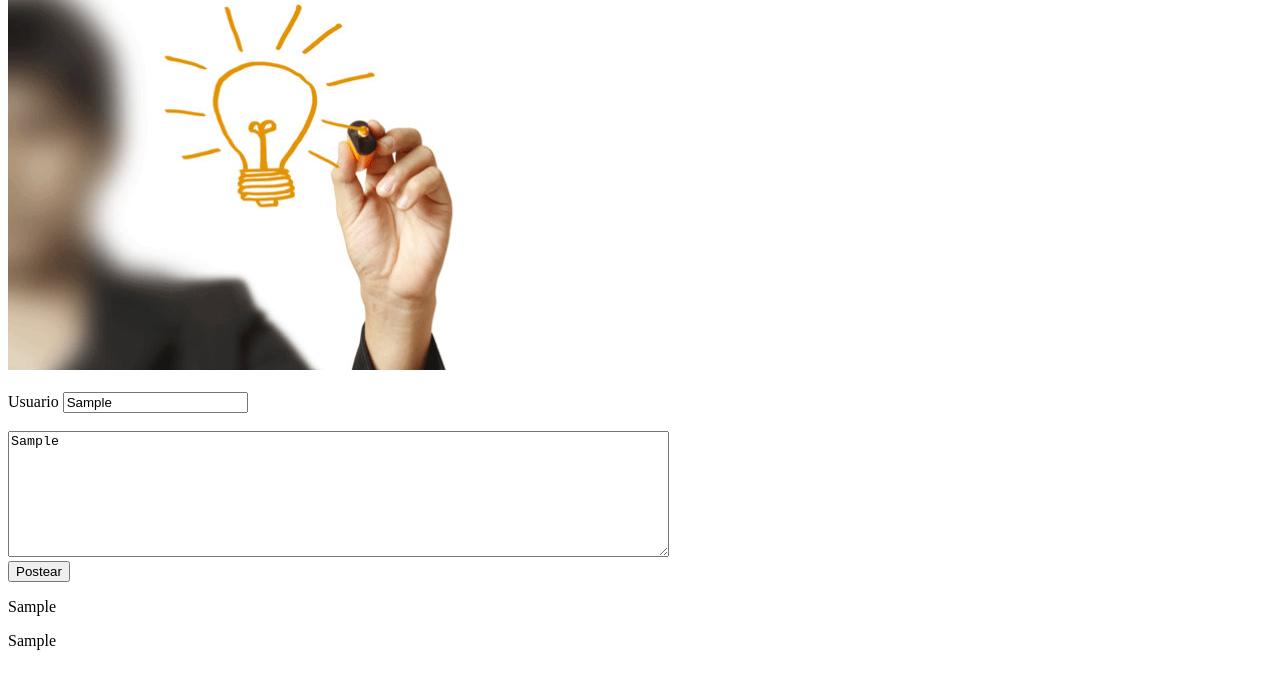
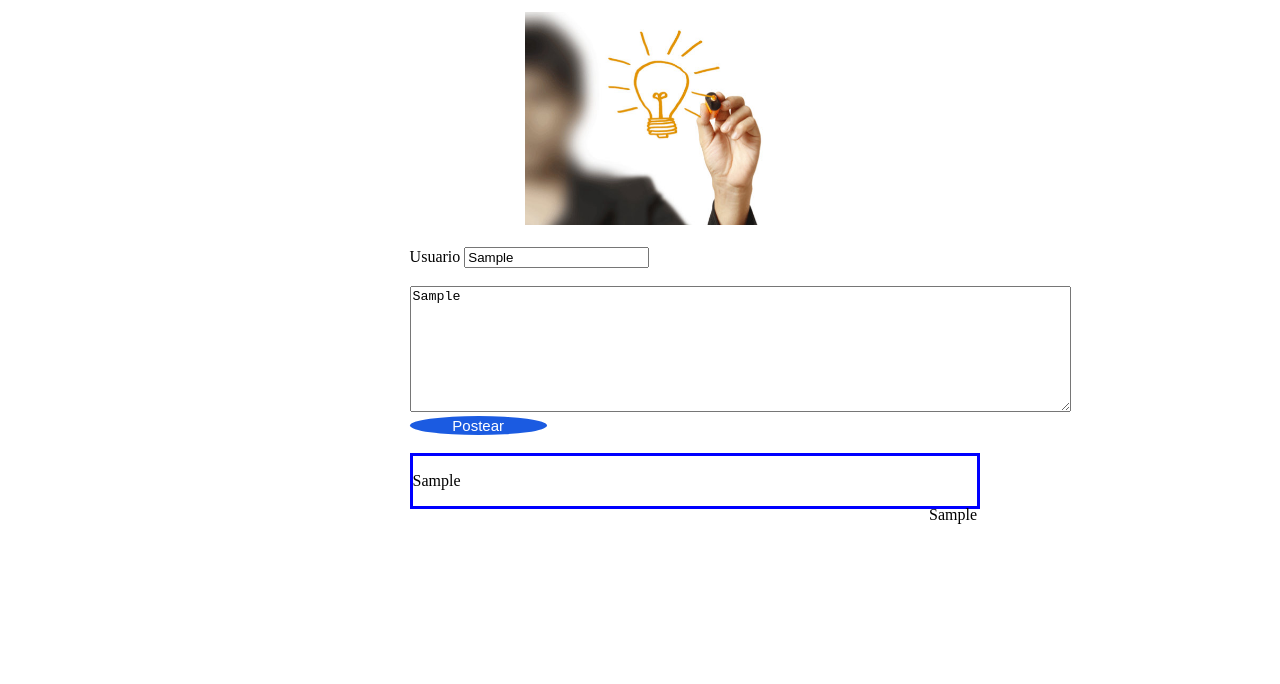
Before and after one commit to anadurand/slice-coder, a plain HTML site: page index.html in a window 1280 px wide. Both pictures are taken after typing "Sample", "Sample" into the empty fields and a click on the button "Postear". Shown: the part 110-794 px from the top of the page. Drawn offline with Linux system fonts and the light colour scheme.

Commit message:
posicion

```diff
--- a/assets/css/main.css
+++ b/assets/css/main.css
@@ -1,10 +1,7 @@
 body{
   margin: 5%;
 }
-textarea,input{
-  background-color: #dbdde3;
 
-}
 
 h1{
   text-align: center;
@@ -28,14 +25,20 @@ img{
   height: 20%;
   margin-left: 40%;
 }
-.form{
+.form, .post{
   margin-left: 30%;
 }
 .posted{
+  position: relative;
   border-style: solid;
   border-color: blue;
-  width: 50%;
+  width: 70%;
+  display: block;
 }
-.posted span{
-  text-align: left;
+.posted p{
+
 }
+.posted .span{
+  float: right;
+  display: inline-block;
+}
--- a/assets/js/main.js
+++ b/assets/js/main.js
@@ -8,9 +8,10 @@ boton.addEventListener("click",function(){
     if(text.value != "" && user.value != ""){
       var docF = document.createDocumentFragment();
       var div = document.createElement("div");
-      div.addClassList = "posted";
+      div.className = "posted";
       var p = document.createElement("p");
       var span = document.createElement("span");
+      span.className = "span";
       p.innerHTML = text.value;
       span.innerHTML = user.value;
       div.appendChild(p);
@@ -20,3 +21,4 @@ boton.addEventListener("click",function(){
     }
 
 });
+//hacer un div, se maneja mejor os elementos y dentro el span y poner text-align rigth
--- a/index.html
+++ b/index.html
@@ -4,6 +4,7 @@
     <meta charset="UTF-8">
     <meta name="viewport" content="width=device-width, initial-scale=1.0">
     <meta http-equiv="X-UA-Compatible" content="ie=edge">
+    <link rel="stylesheet" href="assets/css/main.css">
     <title>Slice-Coder</title>
   </head>
   <body>
@@ -18,9 +19,8 @@
       <br>
       <button type="button" name="button" id ="enviar">Postear</button>
     </div>
-    <div class="post" id = "post">
-
-    </div>
+    <br>
+    <div class="post" id = "post"></div>
     <script src="assets/js/main.js" charset="utf-8"></script>
   </body>
 </html>
```
